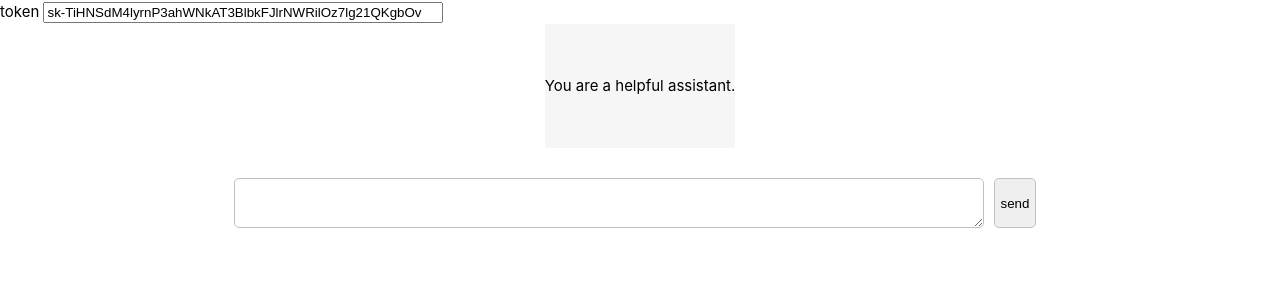
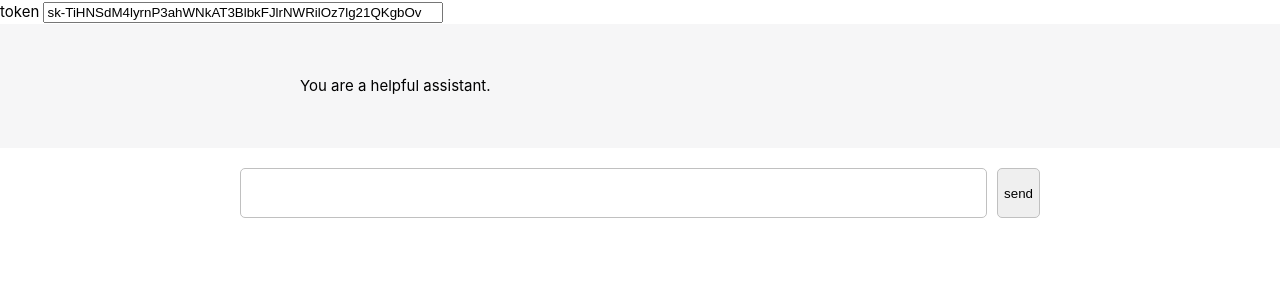
Before and after one commit to wbxl2000/chatgpt-client-vue3, a Vue app: page / in a window 1280 px wide. Shown: the top 300 px of the page. Built offline with nearby package versions, Linux system fonts and the light colour scheme.

Commit message:
chore: style

```diff
--- a/src/App.vue
+++ b/src/App.vue
@@ -7,6 +7,7 @@ import hljs from 'highlight.js';
 const question = ref<string>();
 const token = ref<string>("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");
 const messages = ref<any[]>([{ "role": "system", "content": "You are a helpful assistant." }]);
+const areaElement = ref();
 
 watchEffect(() => {
   axios.defaults.headers.post['Content-Type'] = 'application/json';
@@ -43,6 +44,10 @@ function send() {
     });
 }
 
+function auto_grow() {
+  areaElement.value.style.height = "5px";
+  areaElement.value.style.height = (areaElement.value.scrollHeight) + "px";
+}
 
 </script>
 
@@ -53,15 +58,20 @@ function send() {
     </div>
     <div id="chat" class="flex-center">
       <div class="answer-area">
-        <div v-for="(message) in messages" v-bind:key="message">
-          <div v-if="message.role === 'system'" class="message assistant" v-html="message.content"> </div>
-          <div v-else-if="message.role === 'user'" class="message" v-html="message.content"> </div>
-          <div v-else-if="message.role === 'assistant'" class="message assistant" v-html="message.content"> </div>
-        </div>
+        <template v-for="(message) in messages" v-bind:key="message">
+          <div v-if="message.role === 'system'" class="message-container assistant">
+            <div v-html="message.content" class="message"></div>
+          </div>
+          <div v-else-if="message.role === 'user'" class="message-container">
+            <div v-html="message.content" class="message"></div>
+          </div>
+          <div v-else-if="message.role === 'assistant'" class="message-container assistant">
+            <div v-html="message.content" class="message"></div>
+          </div>
+        </template>
       </div>
       <div class="input-area">
-        <textarea v-model="question" @keydown.enter="send()">
-            </textarea>
+        <textarea ref="areaElement" v-model="question" @input="auto_grow()"> </textarea>
         <button @click="send()"> send </button>
       </div>
     </div>
@@ -72,6 +82,8 @@ function send() {
 .input-area {
   display: flex;
   align-items: center;
+  width: 800px;
+  height: auto;
   margin: 20px 0;
 }
 
@@ -82,9 +94,15 @@ function send() {
   width: 100%;
 }
 
+.message-container {
+  width: 100%;
+  padding: 50px 300px;
+  display: flex;
+  justify-content: center;
+}
+
 .message {
-  width: 100%;
-  padding: 50px 0;
+  width: 800px;
 }
 
 input {
@@ -99,14 +117,18 @@ input {
 
 textarea {
   width: 750px;
-  height: 50px;
   border-radius: 5px;
   border: 1px silver solid;
+  padding: 8px;
+  resize: none;
+  scroll-padding-block: 8px;
+  min-height: 50px;
+  /* max-height: 100px; */
 }
 
 button {
   height: 50px;
-  margin: 10px;
+  margin-left: 10px;
   border-radius: 5px;
   border: 1px silver solid;
   transition: border linear 0.1s;
@@ -137,7 +159,6 @@ button:hover {
   display: flex;
   flex-direction: column;
   align-items: center;
-  padding: 0 300px;
   width: 100%;
 }
 
```
